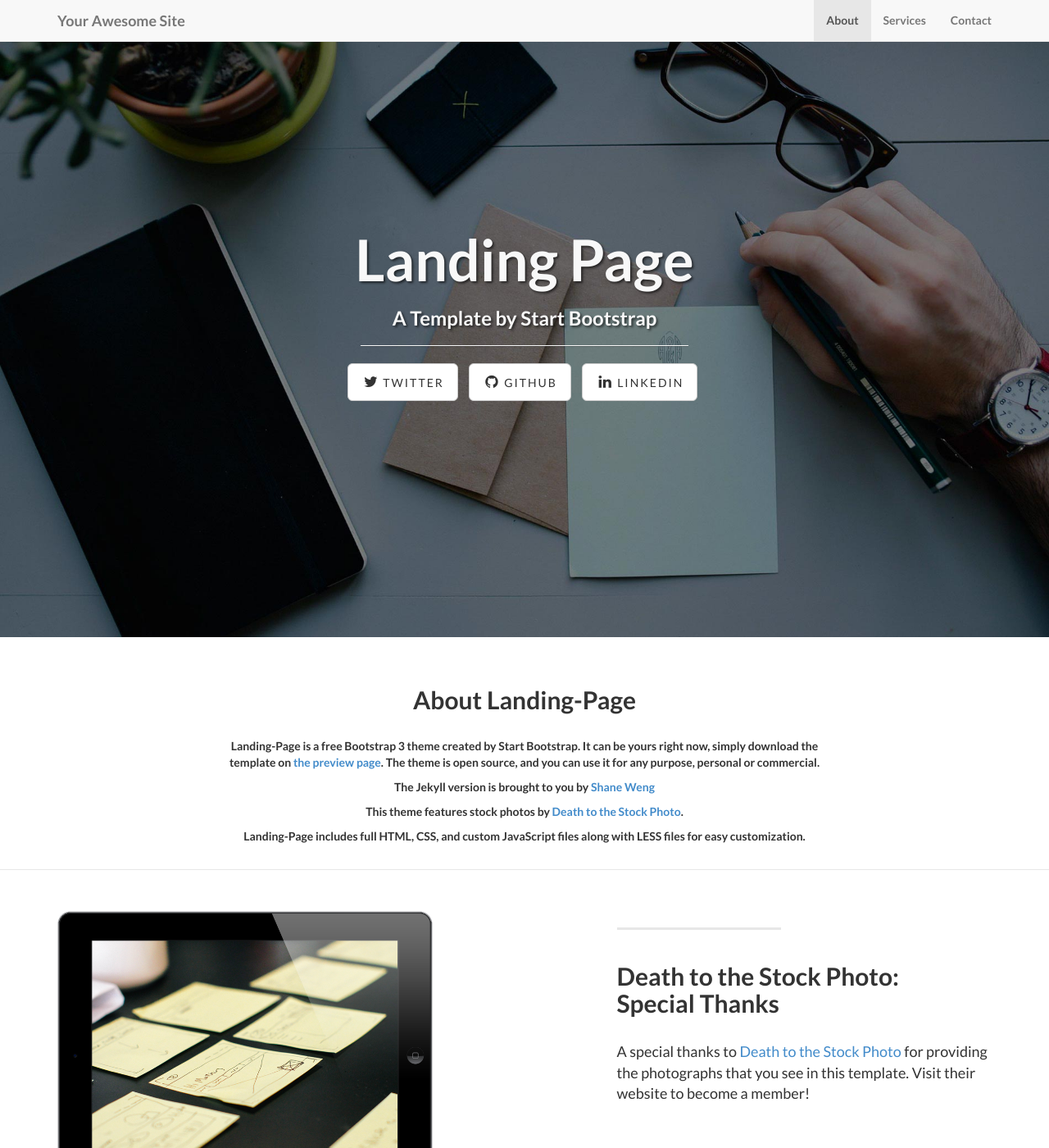
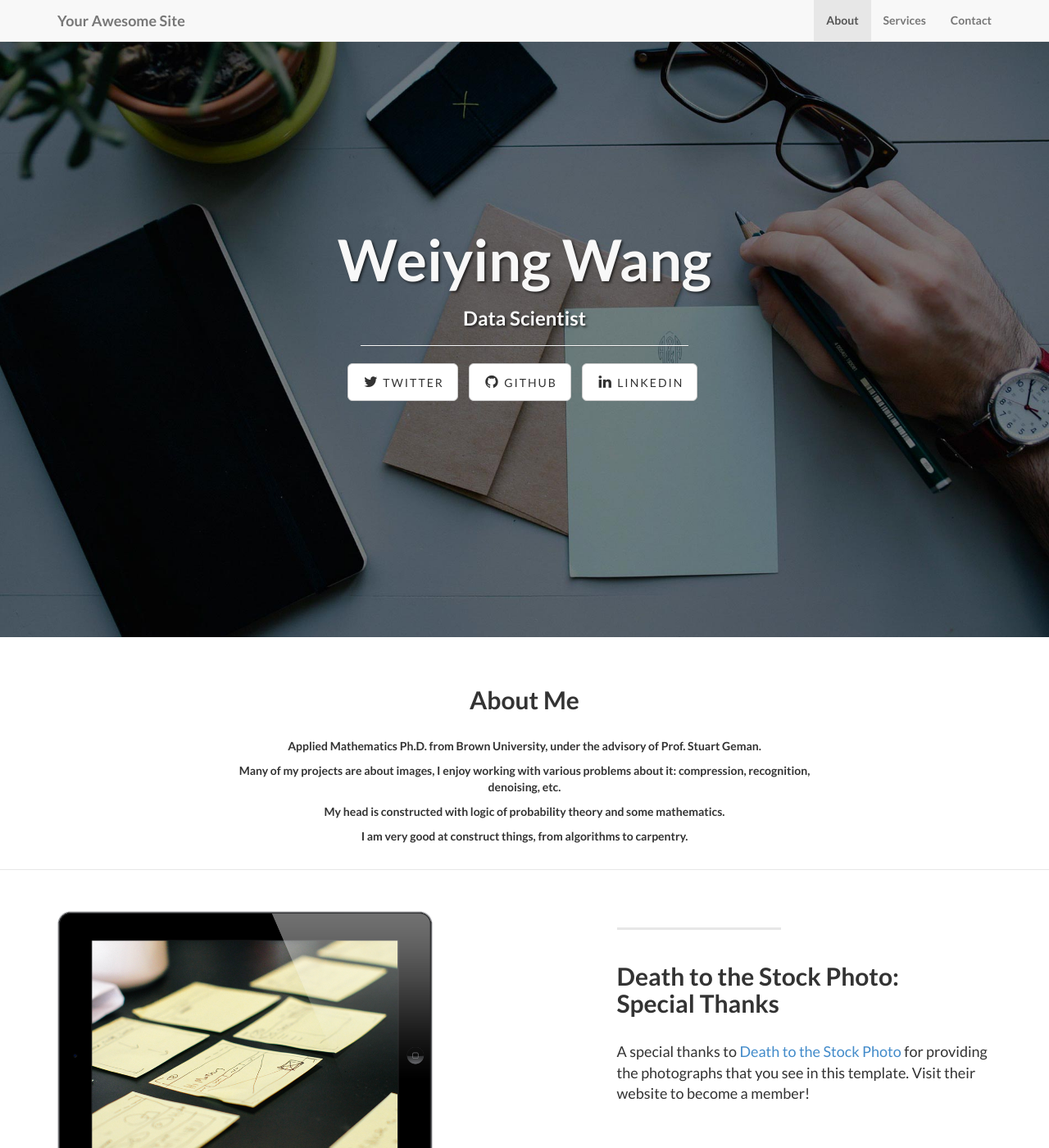
Before and after one commit to wayinone/wayinone.github.io, a Jekyll site: the page built from index.html, in a window 1280 px wide and 1400 px high. Shown: the whole window at 82% size. Built offline with Jekyll 4.4.1, drawn with Linux system fonts in a browser that asks for light colours.

Commit message:
change about

```diff
--- a/_includes/about.html
+++ b/_includes/about.html
@@ -3,12 +3,12 @@
         <div class="row">
             <div class="col-lg-8 col-lg-offset-2">
               <br/><br/>
-              <h2>About Landing-Page</h2>
+              <h2>About Me</h2>
               <br/>
-                <p>Landing-Page is a free Bootstrap 3 theme created by Start Bootstrap. It can be yours right now, simply download the template on <a href="http://startbootstrap.com/template-overviews/landing-page/">the preview page</a>. The theme is open source, and you can use it for any purpose, personal or commercial.</p>
-                <p>The Jekyll version is brought to you by <a href="https://github.com/swcool">Shane Weng</a></p>
-                <p>This theme features stock photos by <a href="http://join.deathtothestockphoto.com//">Death to the Stock Photo</a>.</p>
-                <p>Landing-Page includes full HTML, CSS, and custom JavaScript files along with LESS files for easy customization.</p>
+                <p>Applied Mathematics Ph.D. from Brown University, under the advisory of Prof. Stuart Geman.</p>
+                <p>Many of my projects are about images, I enjoy working with various problems about it: compression, recognition, denoising, etc.</p>
+                <p>My head is constructed with logic of probability theory and some mathematics.</p>
+                <p>I am very good at construct things, from algorithms to carpentry.</p>
                 <br/>
               </div>
         </div>
--- a/index.html
+++ b/index.html
@@ -1,5 +1,5 @@
 ---
 layout: default
-title: Landing Page
-subTitle: A Template by Start Bootstrap
+title: Weiying Wang
+subTitle: Data Scientist
 ---
```
